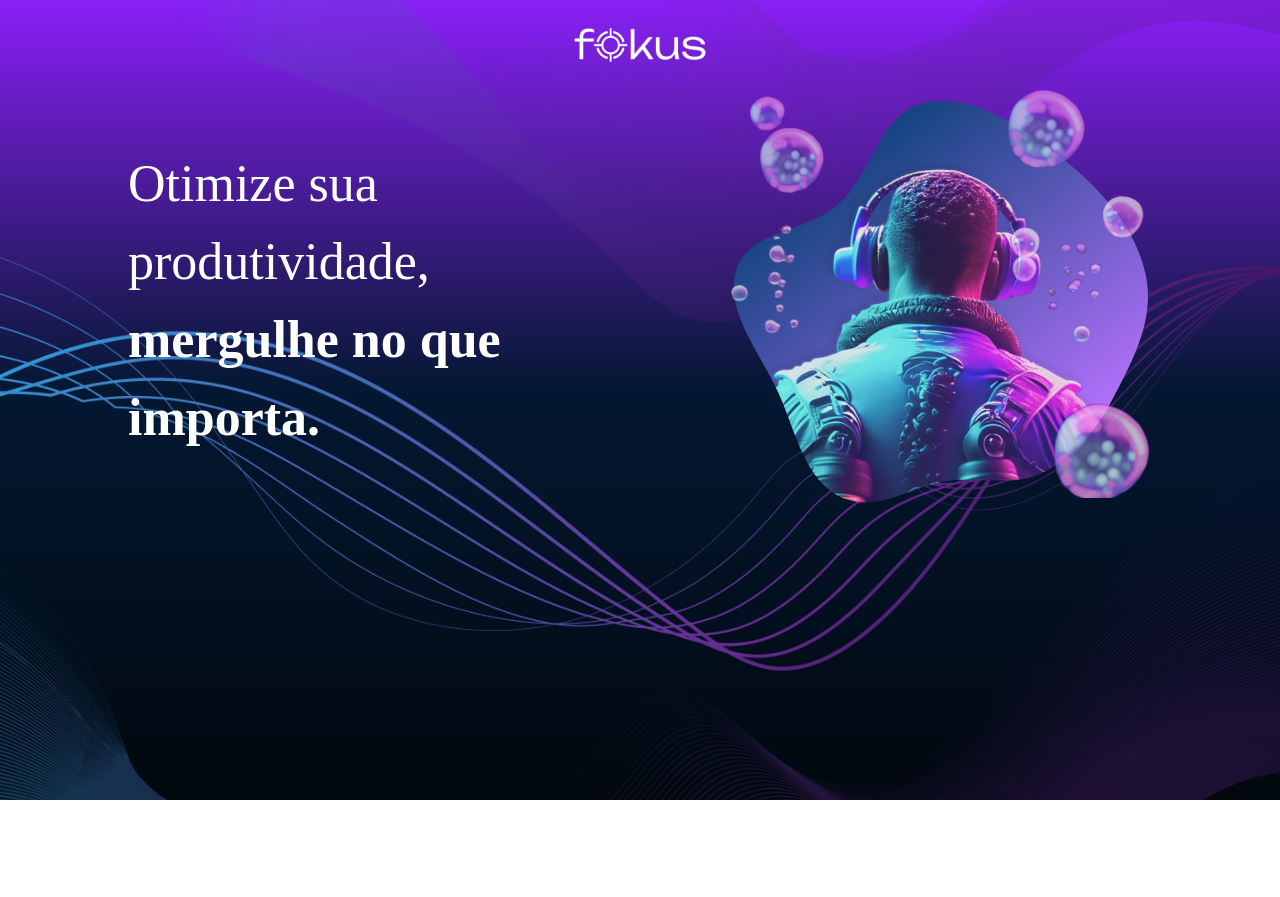
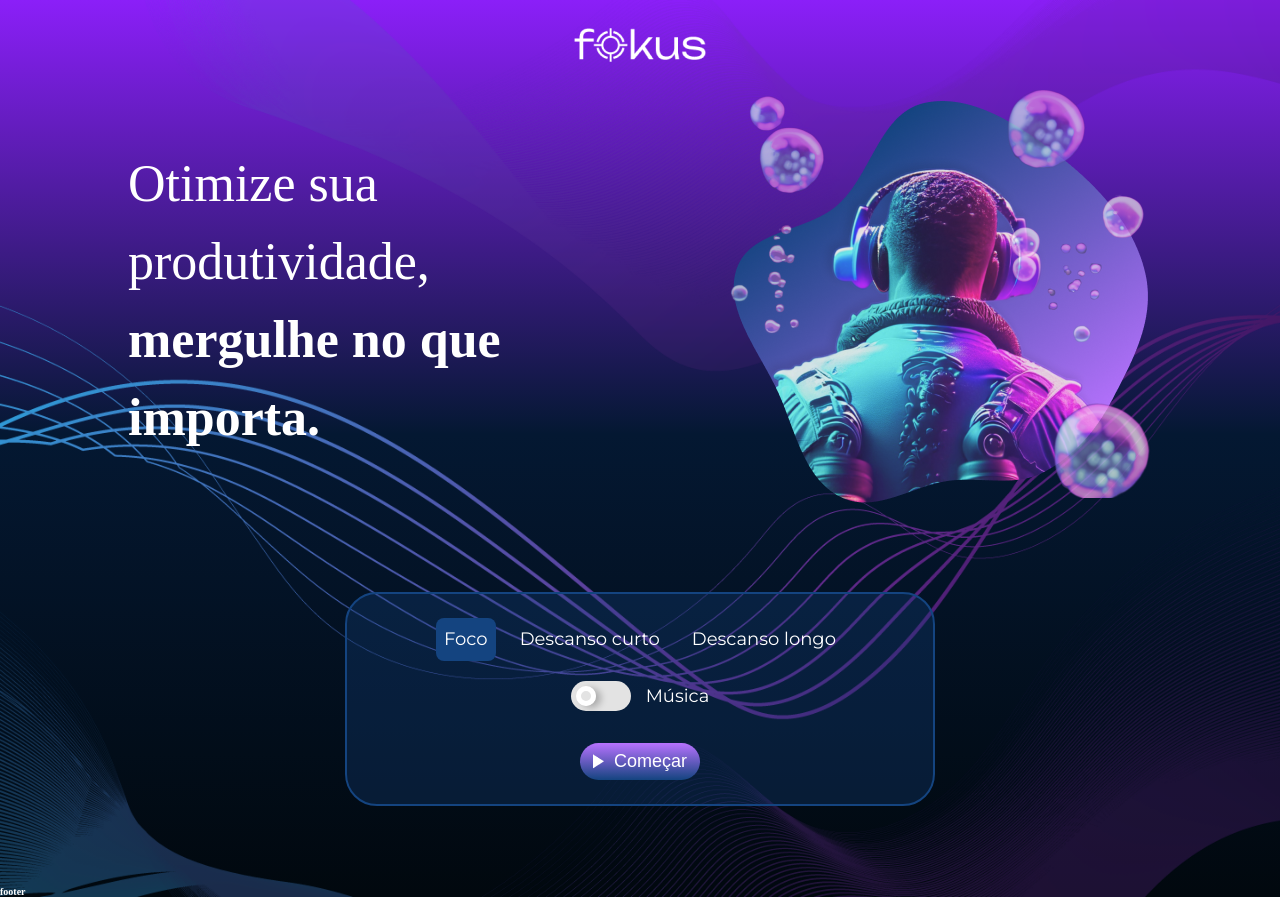
Before and after one commit to mialuzmia/react-fokus, a React (Vite) app: page / in a window 1280 px wide. Before the commit the page ends 800 px from the top, so only its background shows below. Built offline with nearby package versions, Linux system fonts and the light colour scheme; a web font is replaced by a local one.

Commit message:
card created

```diff
--- a/src/App.jsx
+++ b/src/App.jsx
@@ -1,4 +1,6 @@
 import Banner from './components/Banner';
+import Card from './components/Card';
+import Footer from './components/Footer';
 import Header from './components/Header';
 import styles from './styles/components/app.module.scss';
 
@@ -9,6 +11,8 @@ function App() {
       <main className={styles.app__container}>
         <Header />
         <Banner />
+        <Card />
+        <Footer />
       </main>
 
   )
--- a/src/components/Banner.jsx
+++ b/src/components/Banner.jsx
@@ -4,10 +4,10 @@ import bannerImg from "../assets/imagens/foco.png";
 
 const Banner = () => {
   return (
-    <section class={styles.banner__container}>
+    <section className={styles.banner__container}>
       <h1 >
         Otimize sua produtividade,<br/>
-        <strong class="app__title-strong">mergulhe no que importa.</strong>
+        <strong>mergulhe no que importa.</strong>
       </h1>
 
       <img src={bannerImg} alt="" />
--- a/src/components/Card.jsx
+++ b/src/components/Card.jsx
@@ -1,8 +1,56 @@
 import styles from '../styles/components/card.module.scss';
+import play from '../assets/imagens/play_arrow.png'
+
+import { useState } from 'react';
+import { useEffect } from 'react';
 
 const Card = () => {
+
+  const [isChecked, setIsChecked] = useState(false);
+
+  const handleClick = () => {
+    setIsChecked(!isChecked);
+    // console.log(isChecked);
+  }
+
+  useEffect(() => {
+    console.log(isChecked);
+
+
+
+  }, [isChecked]);
+
   return (
-    <div>Card</div>
+    <section className={styles.card__container}>
+
+       <ul className={styles.card__buttonsList}>
+          <li className={styles.active}>
+              <button  type='button'>Foco</button>
+          </li>
+          <li >
+              <button type='button'>Descanso curto</button>
+          </li>
+          <li>
+              <button type='button'>Descanso longo</button>
+          </li>
+        </ul>
+
+        <div id="timer" className="app__card-timer"></div>
+
+        <div className={styles.toggle__container}>
+          <input type="checkbox" id="checkboxInput" onClick={handleClick} />
+          <label htmlFor="checkboxInput" className="toggleSwitch"></label>
+          <p>Música</p>
+        </div>
+
+        <div className={styles.card__playButtonContainer}>
+          <button>
+            <img className="app__card-primary-butto-icon" src={play} alt="simbolo de play" />
+            <span>Começar</span>
+          </button>
+        </div>
+
+    </section>
   )
 }
 
--- a/src/components/Footer.jsx
+++ b/src/components/Footer.jsx
@@ -2,7 +2,7 @@ import styles from '../styles/components/footer.module.scss';
 
 const Footer = () => {
   return (
-    <div>Footer</div>
+    <h3>footer</h3>
   )
 }
 
--- a/src/styles/components/app.module.scss
+++ b/src/styles/components/app.module.scss
@@ -8,5 +8,7 @@
   background-size: cover;
   background-repeat: no-repeat;
   min-height: 100vh;
-  width: 100%;
+  min-width: 100%;
+
+
 }
--- a/src/styles/components/card.module.scss
+++ b/src/styles/components/card.module.scss
@@ -0,0 +1,75 @@
+@use '../mixins' as *;
+@use '../variables' as *;
+
+
+.card__container{
+  @include flexCenter;
+  flex-direction: column;
+  // gap: 3.2rem;
+
+  border-radius: 3.2rem;
+  border: 0.2rem solid $royal-blue;
+  background: $timer-card-bg;
+  padding: 2.4rem;
+  margin: 8rem auto;
+  // margin-bottom: 10rem;
+  width: 59rem;
+  max-width: 90%;
+}
+
+.card__buttonsList{
+  list-style: none;
+  margin-bottom: 2rem;
+  gap: 1.6rem;
+  @include flexCenter;
+
+  button{
+    font-family: Montserrat;
+    font-size: 1.8rem;
+    font-style: normal;
+    font-weight: 400;
+    line-height: 150%;
+    background: none;
+    padding: 0.8rem;
+    border: none;
+    cursor: pointer;
+    outline: inherit;
+  }
+}
+
+.active{
+  border-radius: 0.8rem;
+  background: $royal-blue;
+  font-weight: 600;
+}
+
+.toggle__container{
+  @include flexCenter;
+  gap: 1.5rem;
+
+  p{
+    font-size: 1.8rem;
+    font-family: Montserrat;
+  }
+}
+
+.card__playButtonContainer{
+  @include flexCenter;
+
+  button{
+    padding: 0.8rem;
+    width: 12rem;
+    border: none;
+    cursor: pointer;
+    outline: inherit;
+    border-radius: 3.2rem;
+    background: $button-gradient;
+    margin-top: 3.2rem;
+    @include flexCenter;
+    gap: 1rem;
+  }
+
+  span{
+    font-size: 1.8rem;
+  }
+}
--- a/src/styles/main.scss
+++ b/src/styles/main.scss
@@ -15,11 +15,61 @@
 
 }
 
-body {
+body{
   min-height: 100vh;
+}
 
-}
+// html{
+//   min-height: 100vh;
+// }
+// body {
+//   height: 100%;
+// }
 
 h1, h2, h3, h4, h5, h6 {
   font-family: 'Unbounded', cursive;
 }
+
+
+
+/* To hide the checkbox */
+#checkboxInput {
+  display: none;
+}
+
+.toggleSwitch {
+  display: flex;
+  align-items: center;
+  justify-content: center;
+  position: relative;
+  width: 60px;
+  height: 30px;
+  background-color: #e3e3e3;
+  border-radius: 20px;
+  cursor: pointer;
+  transition-duration: .2s;
+}
+
+.toggleSwitch::after {
+  content: "";
+  position: absolute;
+  height: 10px;
+  width: 10px;
+  left: 5px;
+  background-color: transparent;
+  border-radius: 50%;
+  transition-duration: .2s;
+  box-shadow: 5px 2px 7px rgba(8, 8, 8, 0.26);
+  border: 5px solid rgb(255, 255, 255);
+}
+
+#checkboxInput:checked+.toggleSwitch::after {
+  transform: translateX(140%);
+  transition-duration: .2s;
+  background-color: rgb(255, 255, 255);
+}
+/* Switch background change */
+#checkboxInput:checked+.toggleSwitch {
+  background-color: $purple;
+  transition-duration: .2s;
+}
```
